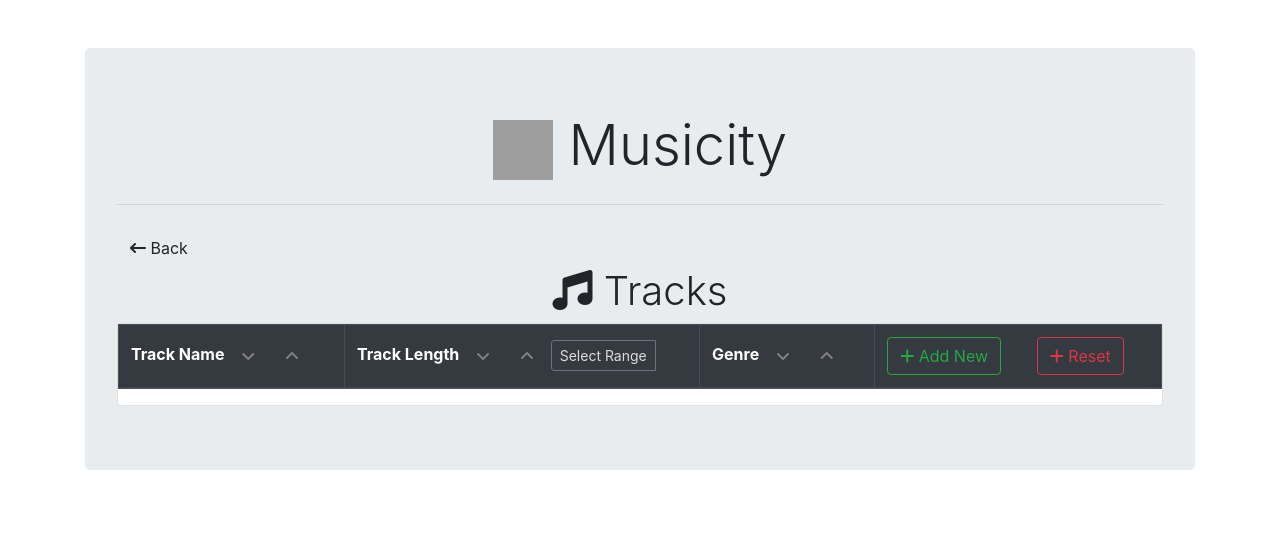
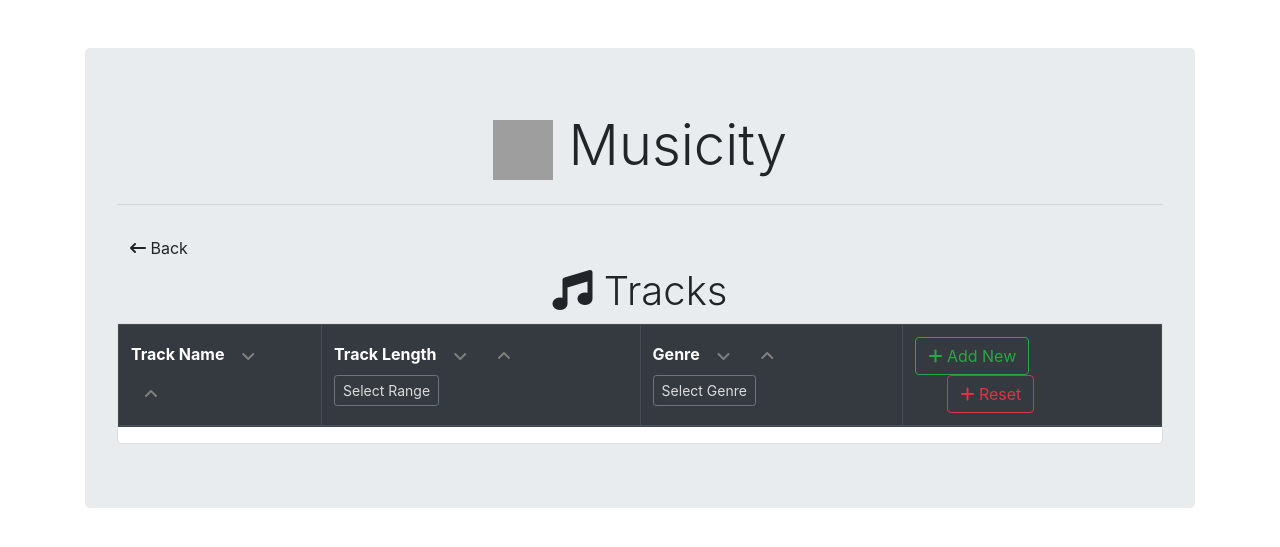
Before and after one commit to Chili404/Musicity, a Django app: page /musicity/track/ in a window 1280 px wide. Shown: the top 547 px of the page. Run offline with Django 4.2, Linux system fonts and the light colour scheme; data that the repository does not hold is empty; some libraries are stand-ins or nearby versions; grey boxes are pictures that could not be loaded.

Commit message:
Added Query to Genre in Track

```diff
--- a/musicity_db/forms.py
+++ b/musicity_db/forms.py
@@ -32,3 +32,8 @@ class AlbumForm(forms.ModelForm):
 class TrackDurationQueryForm(forms.Form):
     start_duration = forms.IntegerField(label="Start Time")
     end_duration = forms.IntegerField(label="End Time")
+
+class TrackGenreQueryForm(forms.ModelForm):
+    class Meta:
+        model=Track
+        fields = ('genre',)
--- a/musicity_db/templates/musicity_db/track_list.html
+++ b/musicity_db/templates/musicity_db/track_list.html
@@ -30,22 +30,20 @@
                 <a href="{% url 'track_sort_dec' '-duration' %}" class="btn">
                     <i class="fa-solid fa-angle-up" style="color:gray"></i>
                 </a>
-                <div class="btn-group">
-                    <button class="btn btn-outline-secondary btn-sm" type="button" data-toggle="dropdown"  aria-expanded="false" aria-haspopup="true" style="color:#dbdbdb ">
+                    <button class="btn btn-outline-secondary btn-sm" type="button" data-toggle="collapse"  href="#durationcollapse" aria-expanded="false" aria-haspopup="true" style="color:#dbdbdb ">
                         Select Range
                     </button>
-                    <div class="dropdown-menu">
+                    <div class="collapse" id="durationcollapse">
                         <form method="POST" action="">
                             {% csrf_token %}
-                            {{form|crispy}}
+                            {{formTime|crispy}}
                             <div class="text-center">
-                                <input type="submit" style=" appearance:none;
+                                <input type="submit" name="query_duration" style=" appearance:none;
                                 -webkit-appearance:none; border-radius:10px; background-color:#28A745;
                                 color:White; font-weight:600; border-width: 1px; font-family:Tahoma, sans-serif; font-style: normal;"/>
                             </div>
                         </form>
                     </div>
-                </div>
             </td>
             <td> Genre
                 <a href="{% url 'track_sort_asc' 'genre' %}" class="btn">
@@ -54,6 +52,19 @@
                 <a href="{% url 'track_sort_dec' '-genre' %}" class="btn">
                     <i class="fa-solid fa-angle-up" style="color:gray"></i>
                 </a>
+                    <button class="btn btn-outline-secondary btn-sm" type="button" data-toggle="collapse"  href="#genrecollapse" aria-expanded="false" aria-haspopup="true" style="color:#dbdbdb ">
+                        Select Genre
+                    </button>
+                    <div class="collapse" id="genrecollapse">
+                        <form method="POST" action="">
+                            {% csrf_token %}
+                            {{formGenre|crispy}}
+                            <div class="text-center">
+                                <input type="submit" name="query_genre" style=" appearance:none;
+                                -webkit-appearance:none; border-radius:10px; background-color:#28A745;
+                                color:White; font-weight:600; border-width: 1px; font-family:Tahoma, sans-serif; font-style: normal;"/>
+                            </div>
+                        </form>
             </td>
             <!--<td> Artist
                 <a href="{% url 'track_sort_asc' 'artist_id' %}" class="btn">
--- a/musicity_db/views.py
+++ b/musicity_db/views.py
@@ -15,15 +15,29 @@ def home(request):
 def track_list(request):
     track_list = Track.objects.all().order_by('name', 'duration')
     #track_list = Track.objects.all().order_by('-duration')
-    form = TrackDurationQueryForm(request.POST or None)
+    original_stdout = sys.stdout # Save a reference to the original standard output
+
+    form_time = TrackDurationQueryForm(request.POST or None)
+    form_genre = TrackGenreQueryForm(request.POST or None)
     if request.method == "POST":
-        form = TrackDurationQueryForm(request.POST)
-        if form.is_valid():
-            cursor=connection.cursor()
-            statement = "call QueryDuration({0}, {1})".format(form.cleaned_data['start_duration'], form.cleaned_data['end_duration'])
-            cursor.execute(statement)
-            result = cursor.fetchall()
-            track_list = Track.objects.filter( pk__in = (o[0] for o in result) )
+        if 'query_duration' in request.POST:
+            form_time = TrackDurationQueryForm(request.POST)
+            if form_time.is_valid():
+                cursor=connection.cursor()
+                statement = "call QueryDuration({0}, {1})".format(form_time.cleaned_data['start_duration'], form_time.cleaned_data['end_duration'])
+                cursor.execute(statement)
+                result = cursor.fetchall()
+                track_list = Track.objects.filter( pk__in = (o[0] for o in result) )
+
+        elif 'query_genre' in request.POST:
+            form_genre = TrackGenreQueryForm(request.POST)
+            if form_genre.is_valid():
+
+                cursor=connection.cursor()
+                statement = "call QueryGenre(\"{0}\")".format(form_genre.cleaned_data['genre'])
+                cursor.execute(statement)
+                result = cursor.fetchall()
+                track_list = Track.objects.filter( pk__in = (o[0] for o in result) )
 
         #original_stdout = sys.stdout # Save a reference to the original standard output
         #with open('testing.txt', 'w') as f:
@@ -31,7 +45,7 @@ def track_list(request):
         #        print(form)
         #        sys.stdout = original_stdout
 
-    context = {'track_list': track_list, 'form':form}
+    context = {'track_list': track_list, 'formTime':form_time, 'formGenre': form_genre}
     return render(request, "musicity_db/track_list.html", context)
 
 
--- /dev/null
+++ b/testing.txt
@@ -0,0 +1 @@
+call QueryGenre("rb")
```
Also changed, not shown: Misc Files/procedures.sql (+20 -1 lines).
